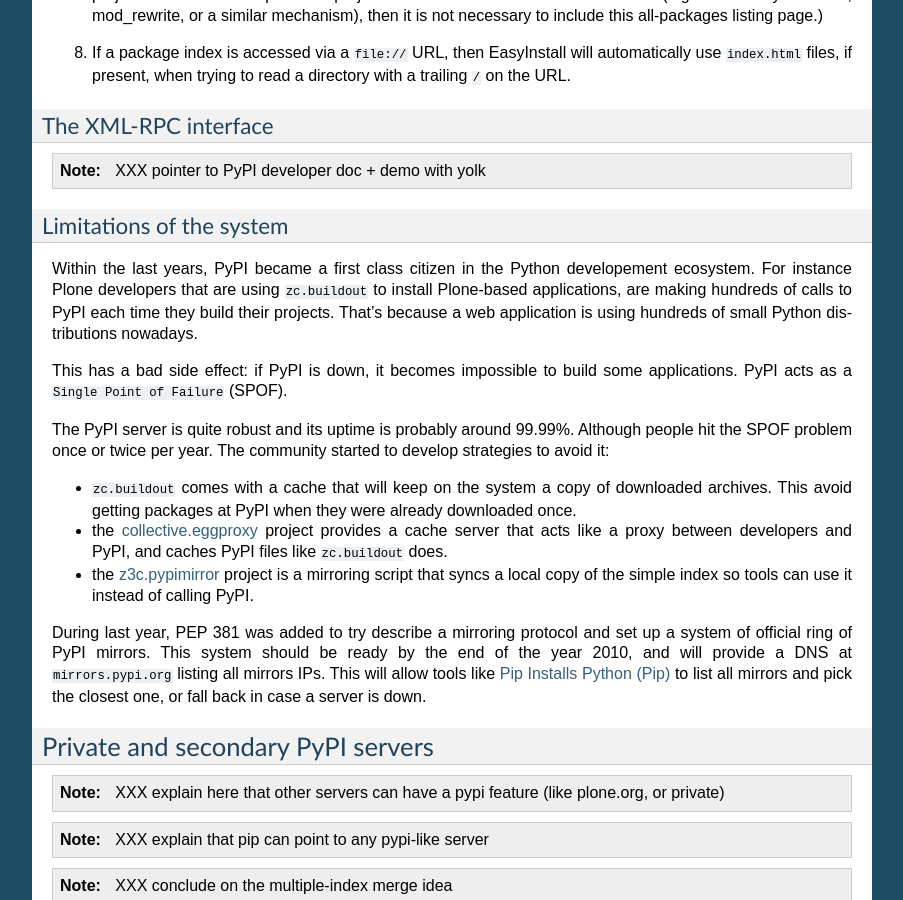
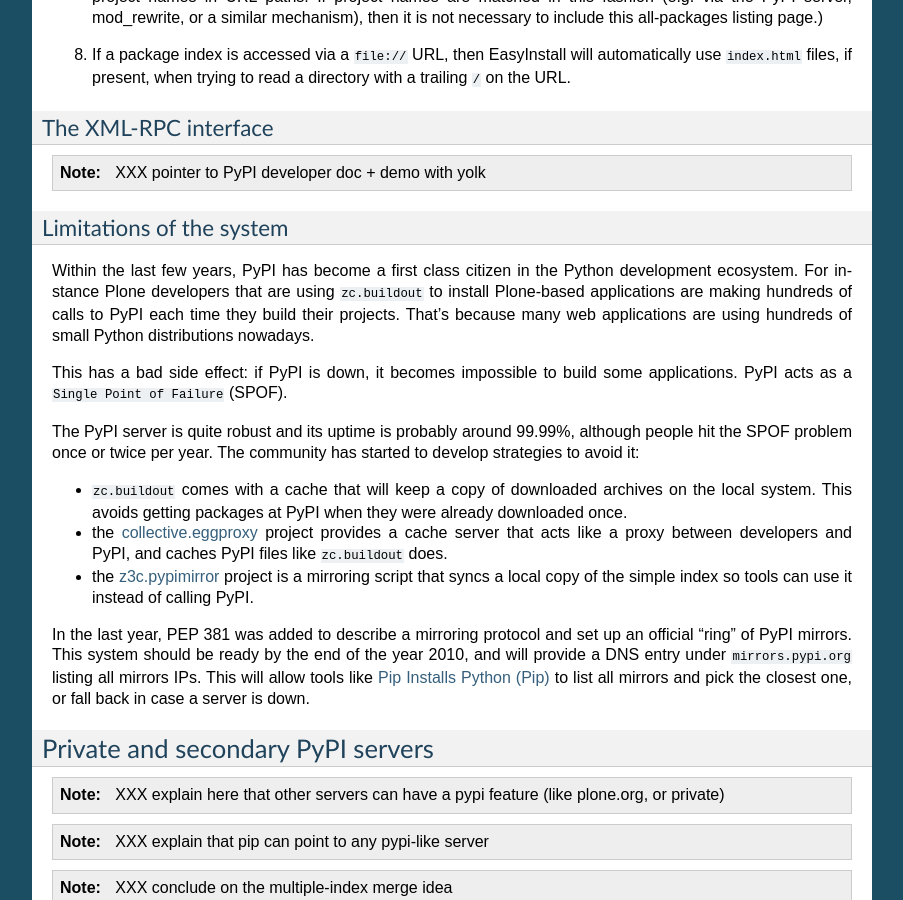
Before and after one commit to pypa/packaging.python.org, a Sphinx documentation site: the page built from source/contributing.txt, in a window 1280 px wide and 900 px high, scrolled down 4110 px. Shown: the whole window, without its empty margins (198-1101 px from the left). Built offline with Sphinx 7.4.7, drawn with Linux system fonts in a browser that asks for light colours; some of the changed text lies outside the part shown.

Commit message:
proof-read contributing

```diff
--- a/source/contributing.txt
+++ b/source/contributing.txt
@@ -38,10 +38,10 @@
 Registering projects
 --------------------
 
-Registering a project at PyPI is done by using :term:`Distutils`' ``register`` command. This command performs a simple HTTP post using a basic authentication.
-It will use for that the login name and password stored in the ``.pypirc`` file
+Registering a project at PyPI is done by using :term:`Distutils`' ``register`` command. This command performs a simple HTTP post using basic authentication
+with the login name and password stored in the ``.pypirc`` file
 located in your home directory. This login has to be registered at PyPI, so
-you need to go there and create an account.
+you should go there and create an account before running ``register`` for the first time.
 
 Another option is to call ``register`` once on any Distutils-based project.
 It will register the new account for you and all you'll have to do is to reply
@@ -75,16 +75,15 @@
 
 .. note::
 
-    A recent GSOC project called Keyring was done in 2009 in order
+    A recent GSoC project called Keyring was created in 2009 in order
     to use any available system keyring like KWallet or KeyChain to
-    be able to store the PyPI password there. The project was coded
-    and once its proven to be mature enough, it might be used in Distutils
-    ``register`` and ``upload`` commands.
+    store the PyPI password. The project exists and may be used in Distutils
+    by the ``register`` and ``upload`` commands.
 
     See: http://pypi.python.org/pypi/keyring
 
-Once your account is ready, registering it at PyPI will create among other
-things a new web page there, using the metadata fields of your project.
+Once your account is ready, registering it at PyPI will create
+a new web page there, using the metadata fields of your project.
 
 - **name** will be used as the unique identifier in PyPI. For example, if
   your project's name is ``Foo``, its page will be located at
@@ -99,7 +98,7 @@
 
 A good practice is to use reST, and make sure your ``long_description``
 field doesn't contain any reStructuredText syntax error. See
-:ref:`rest_example` for a quick introduction on how to write a reSt compatible field.
+:ref:`rest_example` for a quick introduction on how to write a reST compatible field.
 
 To perform a check, install ``docutils`` by using Pip
 (``pip install docutils``) and run::
@@ -230,21 +229,21 @@
 Limitations of the system
 -------------------------
 
-Within the last years, PyPI became a first class citizen in the Python
-developement ecosystem. For instance Plone developers that are using
-``zc.buildout`` to install Plone-based applications, are making hundreds
-of calls to PyPI each time they build their projects. That's because a web
-application is using hundreds of small Python distributions nowadays.
+Within the last few years, PyPI has become a first class citizen in the Python
+development ecosystem. For instance Plone developers that are using
+``zc.buildout`` to install Plone-based applications are making hundreds
+of calls to PyPI each time they build their projects. That's because many web
+applications are using hundreds of small Python distributions nowadays.
 
 This has a bad side effect: if PyPI is down, it becomes impossible to build
 some applications. PyPI acts as a ``Single Point of Failure`` (SPOF).
 
-The PyPI server is quite robust and its uptime is probably around 99.99%.
-Although people hit the SPOF problem once or twice per year. The community
-started to develop strategies to avoid it:
+The PyPI server is quite robust and its uptime is probably around 99.99%,
+although people hit the SPOF problem once or twice per year. The community
+has started to develop strategies to avoid it:
 
-- ``zc.buildout`` comes with a cache that will keep on the system a copy
-  of downloaded archives. This avoid getting packages at PyPI when they were
+- ``zc.buildout`` comes with a cache that will keep a copy
+  of downloaded archives on the local system. This avoids getting packages at PyPI when they were
   already downloaded once.
 
 - the `collective.eggproxy <http://pypi.python.org/pypi/collective.eggproxy>`_
@@ -256,9 +255,9 @@
   is a mirroring script that syncs a local copy of the simple index so tools
   can use it instead of calling PyPI.
 
-During last year, PEP 381 was added to try describe a mirroring protocol and
-set up a system of official ring of PyPI mirrors. This system should be ready
-by the end of the year 2010, and will provide a DNS at ``mirrors.pypi.org``
+In the last year, PEP 381 was added to describe a mirroring protocol and
+set up an official "ring" of PyPI mirrors. This system should be ready
+by the end of the year 2010, and will provide a DNS entry under ``mirrors.pypi.org``
 listing all mirrors IPs. This will allow tools like :ref:`pip_info` to
 list all mirrors and pick the closest one, or fall back in case a server is
 down.
```
Also changed, not shown: other parts of source/contributing.txt (+9 -9 lines).
